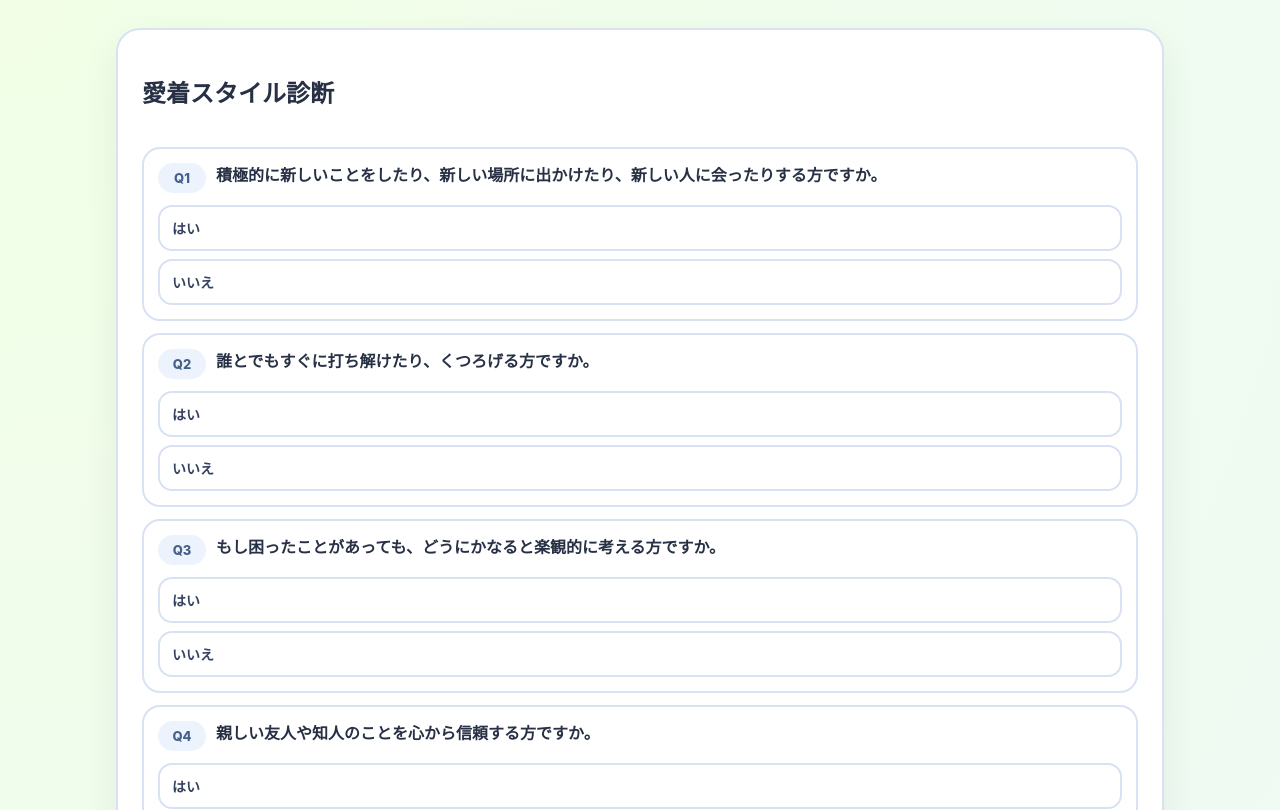
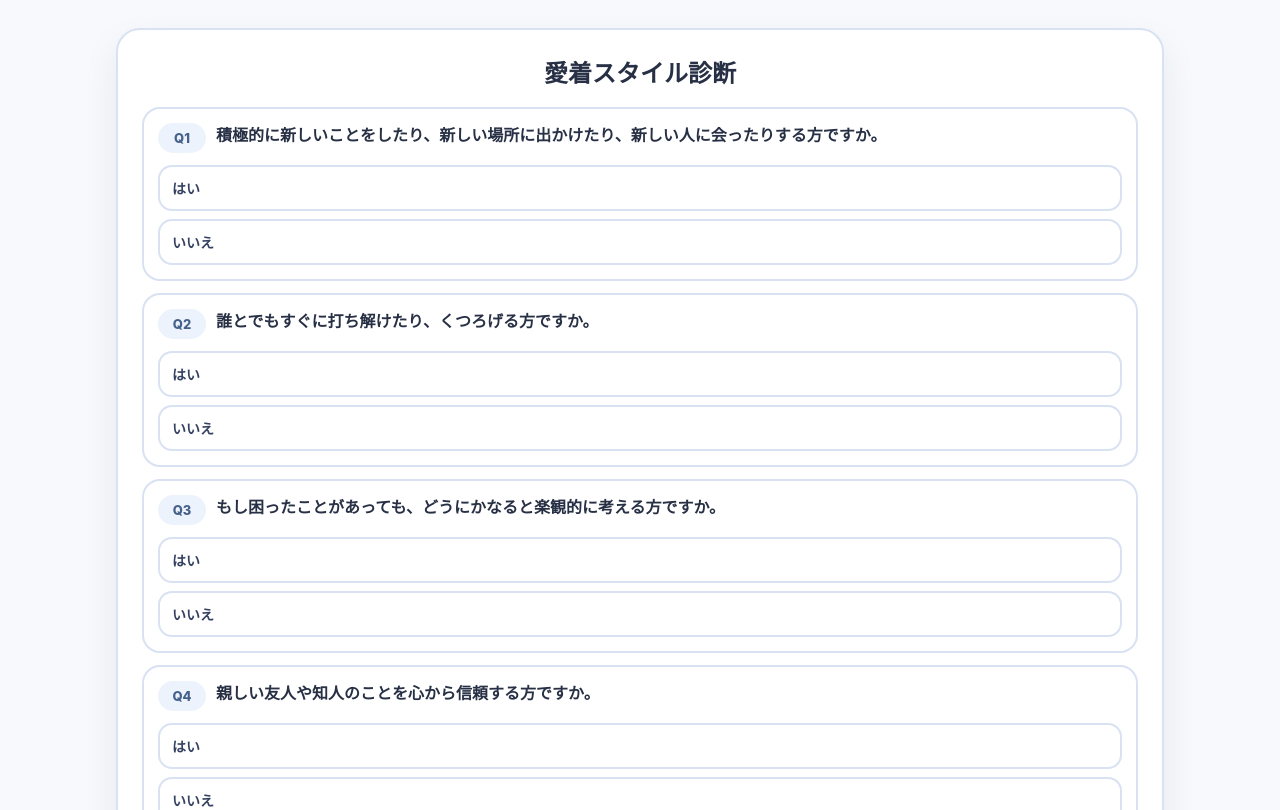
Before and after one commit to temmie0232/attachment-style-test, a Next.js app: page /test in a window 1280 px wide. Shown: the top 810 px of the page. Built offline with nearby package versions, Linux system fonts and the light colour scheme.

Commit message:
Use solid page background and center test title

```diff
--- a/app/globals.css
+++ b/app/globals.css
@@ -18,9 +18,7 @@ body {
   margin: 0;
   font-family: "Nunito", -apple-system, BlinkMacSystemFont, "Segoe UI", Roboto, "Hiragino Kaku Gothic ProN", "Yu Gothic", sans-serif;
   color: var(--ink);
-  background:
-    radial-gradient(circle at 0% 0%, #f2ffe6 0%, #ecf7ff 34%, #f7f9fc 72%),
-    #f7f9fc;
+  background: #f7f9fc;
 }
 
 a {
@@ -168,6 +166,11 @@ a:hover {
   font-size: 13px;
   font-weight: 800;
   padding: 5px 12px;
+}
+
+.test-title {
+  margin: 0;
+  text-align: center;
 }
 
 .progress-track {
--- a/app/test/page.tsx
+++ b/app/test/page.tsx
@@ -95,7 +95,7 @@ export default function TestPage() {
   return (
     <main className="main">
       <section className="card stack">
-        <h1>愛着スタイル診断</h1>
+        <h1 className="test-title">愛着スタイル診断</h1>
 
         <div className="question-list">
           {questions.map((question) => {
```
